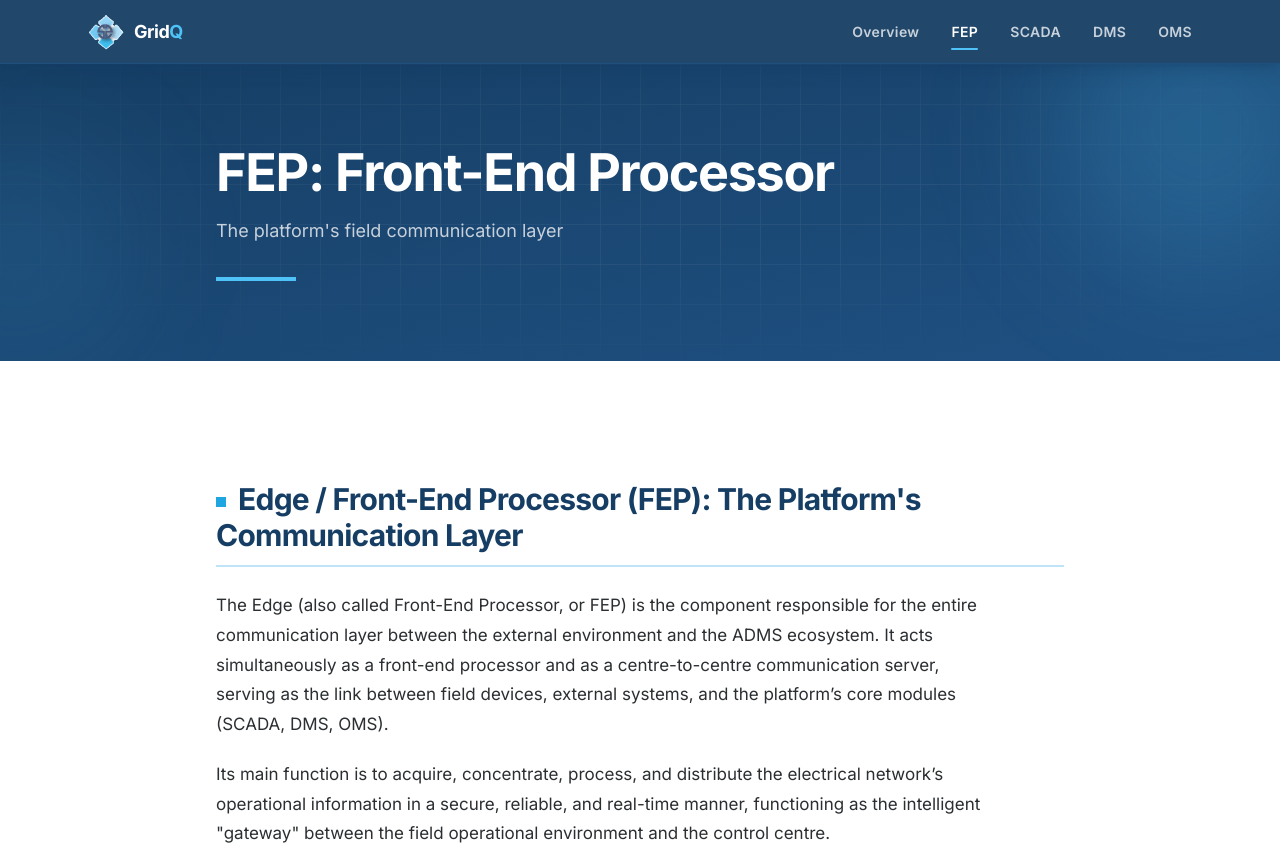
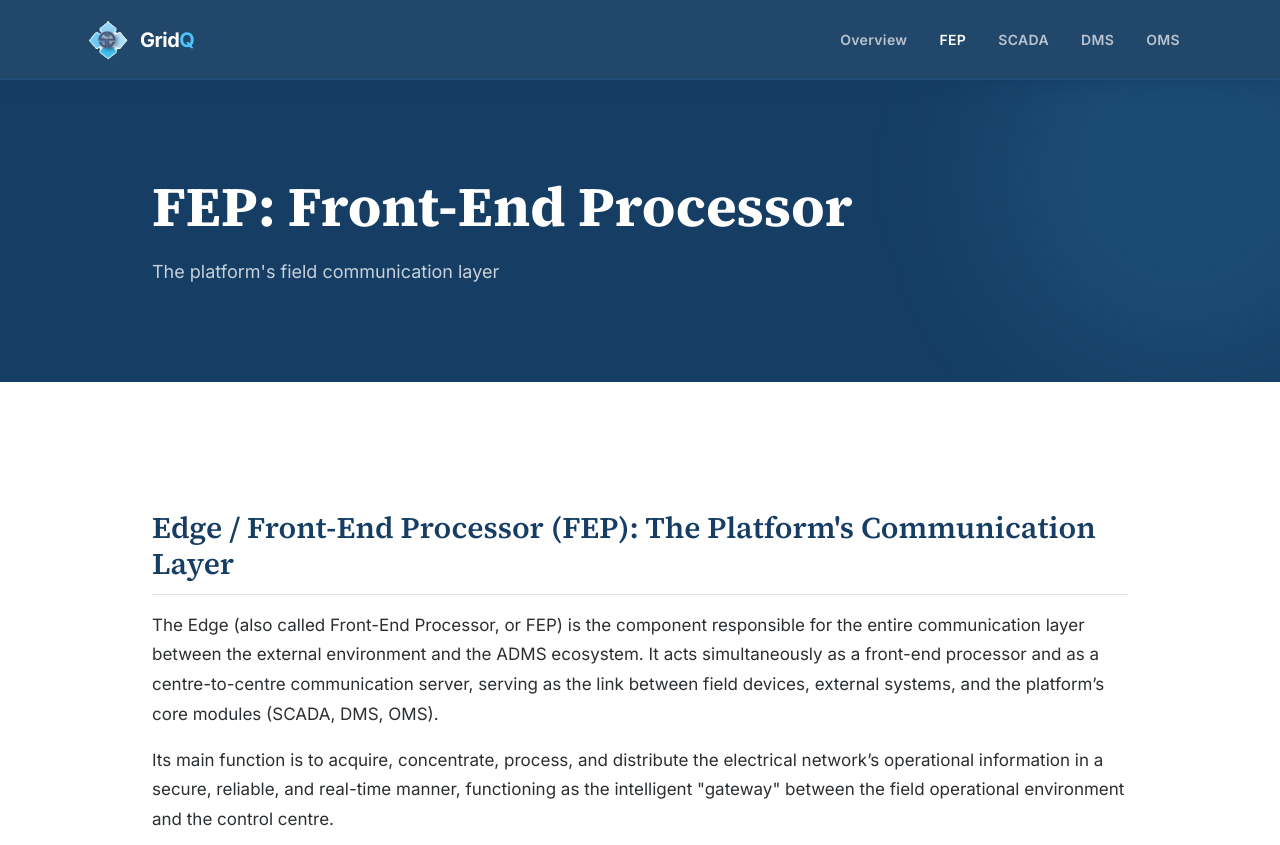
Before and after one commit to AmandaMendoncc/demo, a React (Vite) app: page /demo/fep in a window 1280 px wide. Shown: the top 845 px of the page. Built offline with nearby package versions, Linux system fonts and the light colour scheme.

Commit message:
feat: DESIGN

```diff
--- a/index.html
+++ b/index.html
@@ -2,7 +2,7 @@
 <html lang="en">
   <head>
     <meta charset="UTF-8" />
-    <link rel="icon" type="image/png" href="%BASE_URL%favicon.png" />
+    <link rel="icon" type="image/png" href="/favicon.png" />
     <meta name="viewport" content="width=device-width, initial-scale=1.0" />
     <title>GridQ | Integrated FEP · SCADA · DMS · OMS Platform</title>
     <meta name="description" content="GridQ: integrated FEP, SCADA, DMS, and OMS platform for power distribution networks." />
--- a/package.json
+++ b/package.json
@@ -11,6 +11,7 @@
   },
   "dependencies": {
     "@fontsource/inter": "^5.1.0",
+    "@fontsource/source-serif-4": "^5.3.0",
     "react": "^18.3.1",
     "react-dom": "^18.3.1",
     "react-router-dom": "^6.28.0"
--- a/src/App.tsx
+++ b/src/App.tsx
@@ -10,7 +10,7 @@ export default function App() {
   return (
     <div className="flex min-h-screen flex-col">
       <Header />
-      <main className="flex-1 pt-16">
+      <main className="flex-1 pt-20">
         <Routes>
           <Route path="/" element={<Home />} />
           <Route path="/fep" element={<Fep />} />
--- a/src/components/BlockRenderer.tsx
+++ b/src/components/BlockRenderer.tsx
@@ -15,9 +15,8 @@ function Heading({ level, text }: { level: 2 | 3 | 4; text: string }) {
     return (
       <h2
         id={id}
-        className="mt-16 mb-6 scroll-mt-24 border-b-2 border-sky-200 pb-3 text-2xl font-bold tracking-tight text-navy-900 sm:text-3xl"
+        className="mt-16 mb-4 scroll-mt-24 border-b border-slate-200 pb-3 font-display text-2xl font-semibold text-navy-900 sm:text-3xl"
       >
-        <span className="mr-3 inline-block h-2.5 w-2.5 bg-sky-500 align-middle" aria-hidden="true" />
         {text}
       </h2>
     )
@@ -25,21 +24,14 @@ function Heading({ level, text }: { level: 2 | 3 | 4; text: string }) {
 
   if (level === 3) {
     return (
-      <h3
-        id={id}
-        className="mt-12 mb-4 scroll-mt-24 border-l-4 border-sky-400 pl-4 text-xl font-bold text-navy-900 sm:text-2xl"
-      >
+      <h3 id={id} className="mt-10 mb-2 scroll-mt-24 text-lg font-semibold text-navy-900 sm:text-xl">
         {text}
       </h3>
     )
   }
 
   return (
-    <h4
-      id={id}
-      className="mt-8 mb-2 scroll-mt-24 flex items-center gap-2 text-sm font-bold uppercase tracking-wide text-sky-700 sm:text-base"
-    >
-      <span className="h-1.5 w-1.5 shrink-0 bg-sky-500" aria-hidden="true" />
+    <h4 id={id} className="mt-6 mb-1 scroll-mt-24 text-sm font-semibold uppercase tracking-wide text-sky-700">
       {text}
     </h4>
   )
@@ -47,7 +39,7 @@ function Heading({ level, text }: { level: 2 | 3 | 4; text: string }) {
 
 export default function BlockRenderer({ blocks }: { blocks: Block[] }) {
   return (
-    <>
+    <div className="content-flow mx-auto max-w-5xl px-4 py-12 sm:px-6 sm:py-16">
       {blocks.map((block, i) => {
         switch (block.kind) {
           case 'heading':
@@ -55,19 +47,19 @@ export default function BlockRenderer({ blocks }: { blocks: Block[] }) {
             return <Heading key={i} level={block.level} text={block.text} />
           case 'paragraph':
             return (
-              <p key={i} className="my-5 max-w-prose leading-[1.75] text-ink-900/90">
+              <p key={i} className="my-4 leading-[1.75] text-ink-900/90">
                 {block.text}
               </p>
             )
           case 'list':
             return block.ordered ? (
-              <ol key={i} className="my-5 max-w-prose list-decimal space-y-2 pl-6 marker:font-semibold marker:text-sky-600">
+              <ol key={i} className="my-4 list-decimal space-y-2 pl-6 leading-[1.75] marker:font-semibold marker:text-sky-600">
                 {block.items.map((item, j) => (
                   <li key={j}>{item}</li>
                 ))}
               </ol>
             ) : (
-              <ul key={i} className="my-5 max-w-prose list-disc space-y-2 pl-6 marker:text-sky-500">
+              <ul key={i} className="my-4 list-disc space-y-2 pl-6 leading-[1.75] marker:text-sky-500">
                 {block.items.map((item, j) => (
                   <li key={j}>{item}</li>
                 ))}
@@ -83,7 +75,7 @@ export default function BlockRenderer({ blocks }: { blocks: Block[] }) {
             return (
               <blockquote
                 key={i}
-                className="my-6 max-w-prose rounded-r-md border-l-4 border-sky-400 bg-sky-50 px-4 py-3 text-ink-900/80"
+                className="my-6 rounded-r-md border-l-4 border-sky-400 bg-sky-50 px-5 py-4 text-ink-900/80"
               >
                 {block.text}
               </blockquote>
@@ -109,6 +101,6 @@ export default function BlockRenderer({ blocks }: { blocks: Block[] }) {
             return null
         }
       })}
-    </>
+    </div>
   )
 }
--- a/src/components/Header.tsx
+++ b/src/components/Header.tsx
@@ -28,29 +28,27 @@ export default function Header() {
   }, [])
 
   const desktopLinkClass = ({ isActive }: { isActive: boolean }) =>
-    `relative py-1 text-sm font-semibold tracking-wide transition-colors duration-300 ease-premium focus-ring after:absolute after:-bottom-1 after:left-0 after:h-0.5 after:rounded-full after:transition-all after:duration-300 after:ease-premium ${
-      isActive
-        ? 'text-white after:w-full after:bg-sky-400'
-        : 'text-slate-300 after:w-0 hover:text-white hover:after:w-full hover:after:bg-sky-400/70'
+    `px-3 py-2 text-sm font-semibold tracking-wide transition-colors duration-300 ease-premium focus-ring ${
+      isActive ? 'text-white' : 'text-slate-400 hover:text-white'
     }`
 
   return (
-    <header className="fixed inset-x-0 top-0 z-40 h-16 border-b border-navy-700/80 bg-navy-900/95 shadow-lg shadow-navy-900/30 backdrop-blur-md">
+    <header className="fixed inset-x-0 top-0 z-40 h-20 border-b border-navy-700/80 bg-navy-900/95 shadow-lg shadow-navy-900/30 backdrop-blur-md">
       <div className="mx-auto flex h-full max-w-6xl items-center justify-between px-4 sm:px-6">
-        <NavLink to="/" className="flex items-center gap-2.5 focus-ring" onClick={() => setOpen(false)}>
+        <NavLink to="/" className="flex items-center gap-3 focus-ring" onClick={() => setOpen(false)}>
           <img
             src={`${import.meta.env.BASE_URL}assets/img/logo-sharika-spintech-icon.png`}
             alt=""
-            className="h-8 w-8 sm:h-9 sm:w-9"
+            className="h-9 w-9 sm:h-10 sm:w-10"
             width={132}
             height={130}
           />
-          <span className="text-base font-bold tracking-tight text-white sm:text-lg">
+          <span className="text-lg font-bold tracking-tight text-white sm:text-xl">
             Grid<span className="text-sky-400">Q</span>
           </span>
         </NavLink>
 
-        <nav className="hidden md:flex md:items-center md:gap-8" aria-label="Main navigation">
+        <nav className="hidden md:flex md:items-center md:gap-2" aria-label="Main navigation">
           {NAV_ITEMS.map((item) => (
             <NavLink key={item.to} to={item.to} className={desktopLinkClass} end={item.to === '/'}>
               {item.label}
@@ -81,7 +79,7 @@ export default function Header() {
       {/* Dropdown panel */}
       <div
         id="mobile-drawer"
-        className={`fixed inset-x-0 top-16 z-30 origin-top border-b border-navy-700 bg-navy-900 shadow-2xl transition-all duration-300 ease-premium md:hidden ${
+        className={`fixed inset-x-0 top-20 z-30 origin-top border-b border-navy-700 bg-navy-900 shadow-2xl transition-all duration-300 ease-premium md:hidden ${
           open ? 'visible scale-y-100 opacity-100' : 'invisible scale-y-95 opacity-0'
         }`}
       >
--- a/src/components/PageLayout.tsx
+++ b/src/components/PageLayout.tsx
@@ -22,39 +22,23 @@ export default function PageLayout({ meta, blocks }: PageContent) {
 
   return (
     <article>
-      <header className="relative overflow-hidden bg-gradient-to-br from-navy-900 to-navy-700">
+      <header className="relative overflow-hidden bg-navy-900">
         <div
           aria-hidden="true"
-          className="pointer-events-none absolute inset-0 opacity-[0.08]"
-          style={{
-            backgroundImage:
-              'linear-gradient(rgba(255,255,255,0.6) 1px, transparent 1px), linear-gradient(90deg, rgba(255,255,255,0.6) 1px, transparent 1px)',
-            backgroundSize: '40px 40px',
-            maskImage: 'radial-gradient(ellipse 80% 80% at 50% 40%, black 30%, transparent 80%)',
-            WebkitMaskImage: 'radial-gradient(ellipse 80% 80% at 50% 40%, black 30%, transparent 80%)',
-          }}
+          className="pointer-events-none absolute -right-24 -top-24 h-96 w-96 rounded-full bg-sky-400/10 blur-3xl"
         />
-        <div
-          aria-hidden="true"
-          className="pointer-events-none absolute -right-16 -top-20 h-72 w-72 rounded-full bg-sky-400/20 blur-3xl"
-        />
-        <div
-          aria-hidden="true"
-          className="pointer-events-none absolute -left-24 bottom-0 h-56 w-56 rounded-full bg-sky-400/10 blur-3xl"
-        />
-        <div className="relative mx-auto max-w-4xl px-4 py-14 sm:px-6 sm:py-20">
+        <div className="relative mx-auto max-w-5xl px-4 py-16 sm:px-6 sm:py-24">
           <h1
-            className="max-w-prose font-bold leading-[1.1] tracking-tight text-white"
-            style={{ fontSize: 'clamp(2rem, 1.35rem + 2.8vw, 3.25rem)' }}
+            className="max-w-prose font-display font-bold leading-[1.1] text-white"
+            style={{ fontSize: 'clamp(2.25rem, 1.6rem + 2.6vw, 3.5rem)' }}
           >
             {meta.title}
           </h1>
-          <p className="mt-4 max-w-prose text-lg text-slate-300">{meta.subtitle}</p>
-          <div className="mt-8 h-1 w-20 bg-sky-400" aria-hidden="true" />
+          <p className="mt-5 max-w-prose text-lg text-slate-300">{meta.subtitle}</p>
         </div>
       </header>
 
-      <div ref={contentReveal.ref} className={`mx-auto max-w-4xl px-4 pb-16 pt-10 sm:px-6 sm:pt-14 ${contentReveal.className}`}>
+      <div ref={contentReveal.ref} className={contentReveal.className}>
         <BlockRenderer blocks={blocks} />
       </div>
     </article>
--- a/src/index.css
+++ b/src/index.css
@@ -2,6 +2,9 @@
 @import '@fontsource/inter/500.css';
 @import '@fontsource/inter/600.css';
 @import '@fontsource/inter/700.css';
+@import '@fontsource/source-serif-4/600.css';
+@import '@fontsource/source-serif-4/700.css';
+@import '@fontsource/source-serif-4/600-italic.css';
 
 @tailwind base;
 @tailwind components;
@@ -31,6 +34,26 @@ body {
 .focus-ring:focus-visible {
   outline: 3px solid #1FA6E0;
   outline-offset: 2px;
+}
+
+/* Pull each heading tight to the content that belongs to it (its own
+   paragraph/list/table), so the larger gap above the heading reads as the
+   real separation between one section/item and the next. Without this,
+   every block has the same margin and long runs of headings read as an
+   undifferentiated stream instead of organized groups. */
+.content-flow > h2 + p,
+.content-flow > h3 + p,
+.content-flow > h4 + p,
+.content-flow > h2 + ul,
+.content-flow > h3 + ul,
+.content-flow > h4 + ul,
+.content-flow > h2 + ol,
+.content-flow > h3 + ol,
+.content-flow > h4 + ol,
+.content-flow > h2 + table,
+.content-flow > h3 + table,
+.content-flow > h4 + table {
+  margin-top: 0.5rem;
 }
 
 /* Shared "premium" surface: resting shadow that lifts on hover, used by cards,
--- a/tailwind.config.js
+++ b/tailwind.config.js
@@ -37,6 +37,7 @@ export default {
       },
       fontFamily: {
         sans: ['Inter', 'ui-sans-serif', 'system-ui', 'sans-serif'],
+        display: ['"Source Serif 4"', 'ui-serif', 'Georgia', 'serif'],
       },
       maxWidth: {
         prose: '72ch',
```
Also changed, not shown: src/pages/Home.tsx (+7 -7 lines), 1 other file (tests, documents, lock files or other folders).
